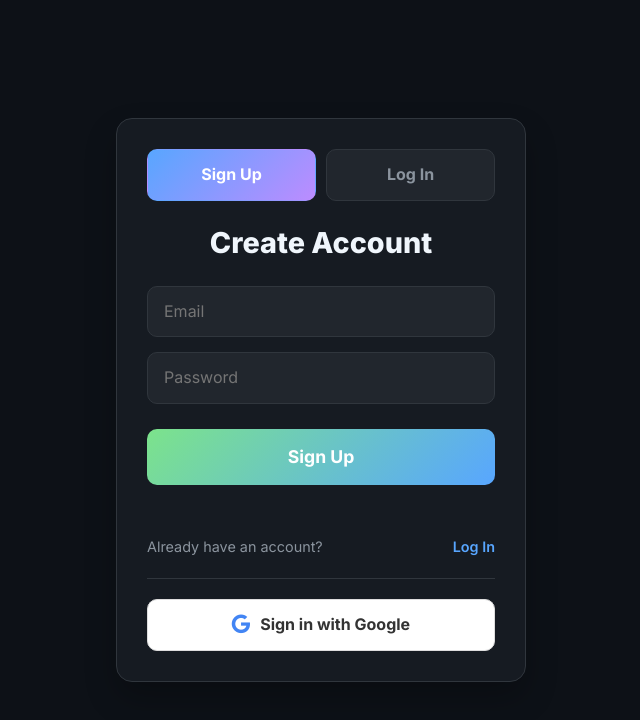
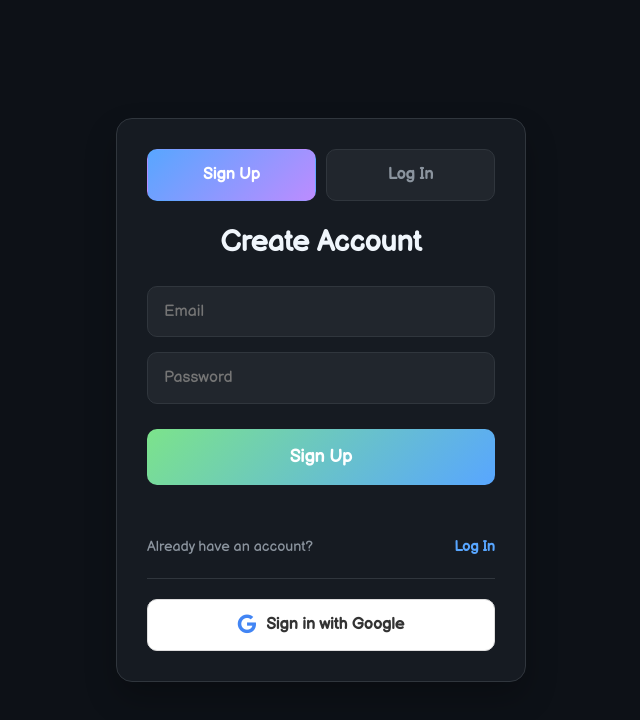
Before and after one commit to Rafsan1711/periodic-table-3d, a plain HTML site: page index.html in a window 1280 px wide. Shown: the whole page, without its empty margins (319-959 px from the left). Drawn offline with nearby package versions, Linux system fonts and the light colour scheme; no server answers.

Commit message:
Update index.html

```diff
--- a/index.html
+++ b/index.html
@@ -22,6 +22,12 @@
     <script src="https://www.gstatic.com/firebasejs/9.6.1/firebase-app-compat.js"></script>
     <script src="https://www.gstatic.com/firebasejs/9.6.1/firebase-auth-compat.js"></script>
     <script src="https://www.gstatic.com/firebasejs/9.6.1/firebase-database-compat.js"></script>
+    <style>
+        body { font-family: 'Balsamiq Sans', sans-serif; }
+ @font-face {
+  font-family: 'Balsamiq Sans';
+  src: url('download/assets/fonts/BalsamiqSans-Regular.ttf') format('truetype');
+}</style>
 </head>
 <body>
     <!-- Global Loader -->
```
